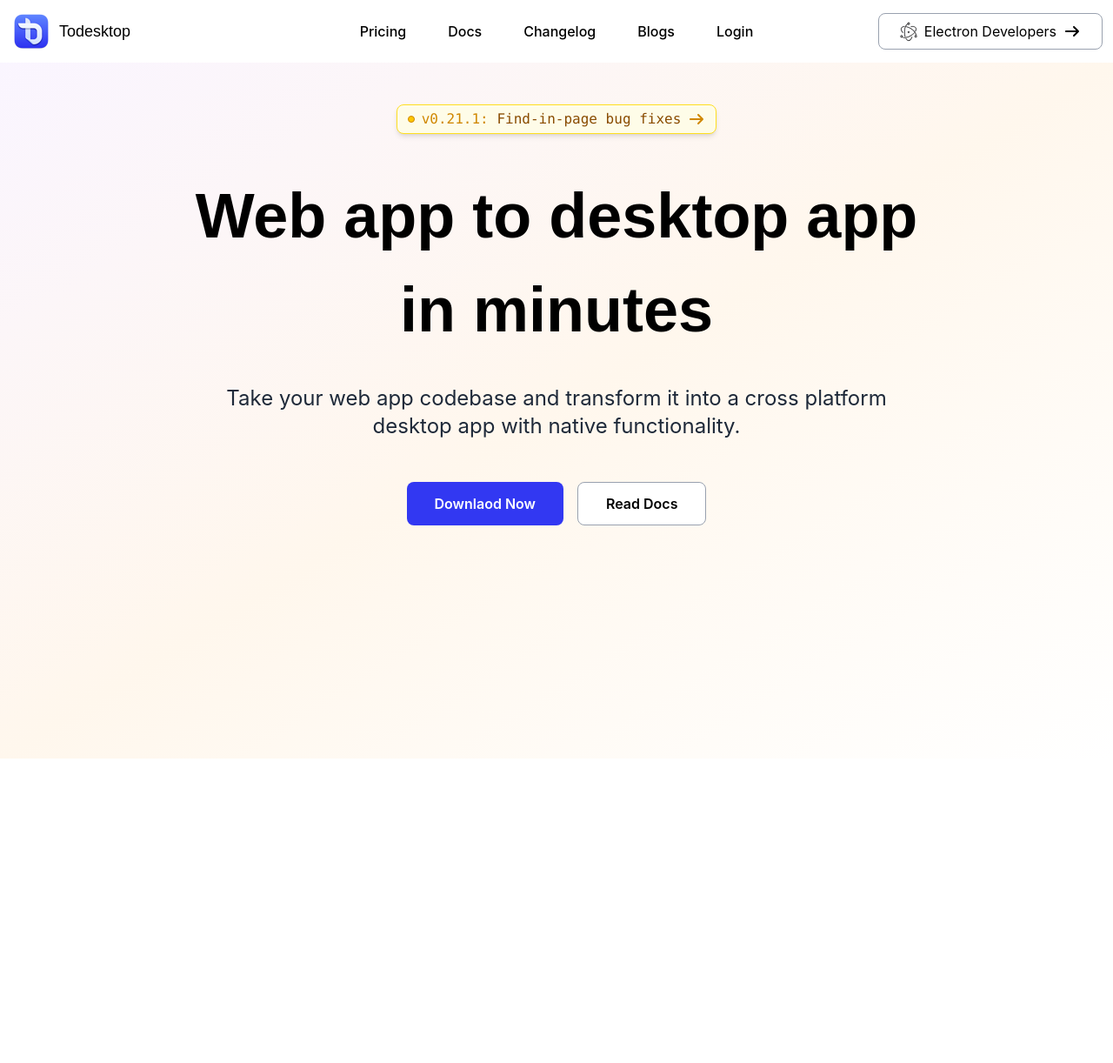
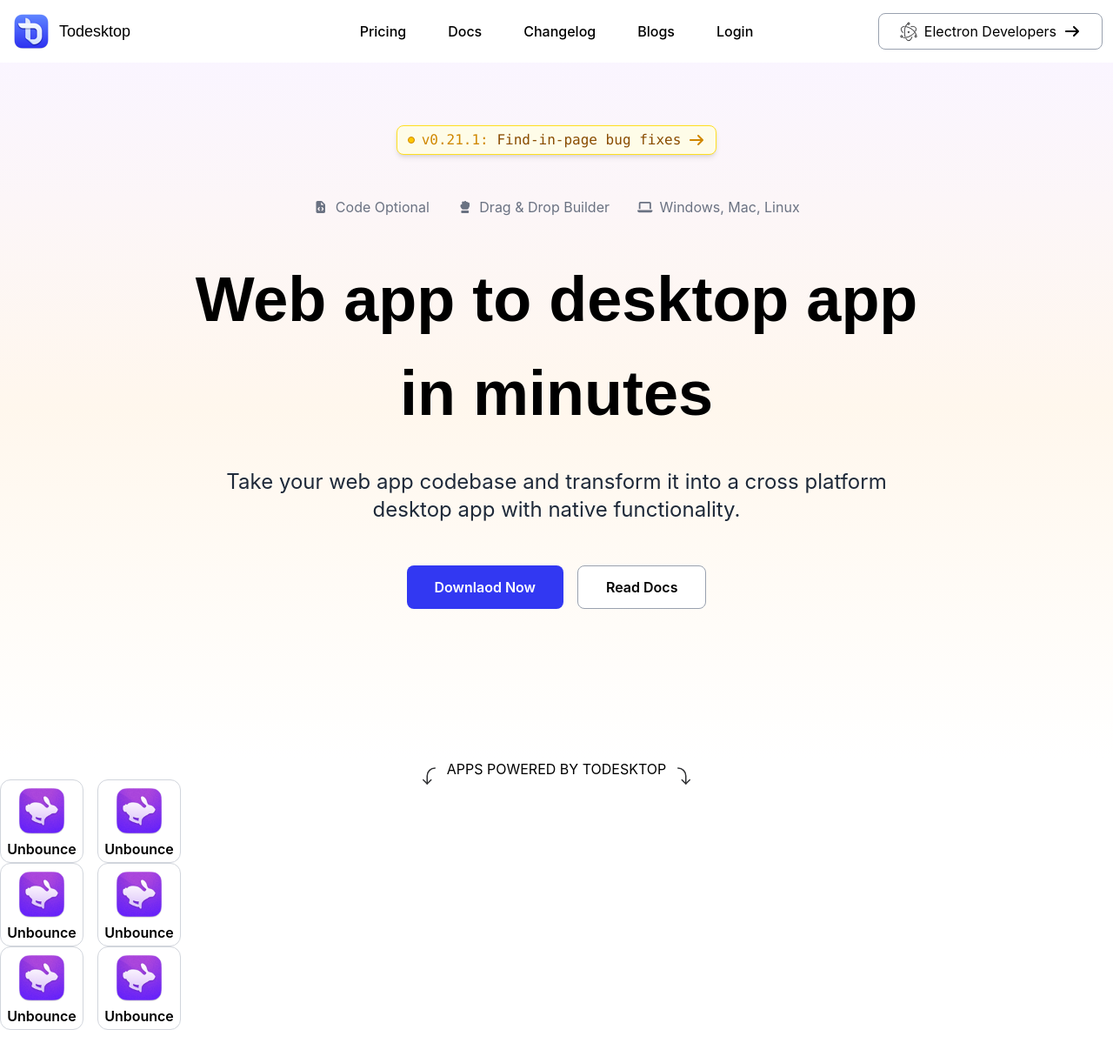
Before and after one commit to rajks18/buildtreasure, a React (Vite) app: page / in a window 1280 px wide. Shown: the top 1222 px of the page at 87% size. Before the commit the page ends 872 px from the top, so only its background shows below. Built offline with nearby package versions, Linux system fonts and the light colour scheme.

Commit message:
Update HeroComp.jsx

```diff
--- a/src/components/HeroComp.jsx
+++ b/src/components/HeroComp.jsx
@@ -1,19 +1,36 @@
-import { faArrowRight } from '@fortawesome/free-solid-svg-icons'
+import { faArrowRight, faFileCode, faHandBackFist, faLaptop } from '@fortawesome/free-solid-svg-icons'
 import { FontAwesomeIcon } from '@fortawesome/react-fontawesome'
+import asset2 from "../assets/asset 2.svg"
+import asset3 from "../assets/asset 3.png";
 import React from 'react'
 
 const HeroComp = () => {
   return (
     <div>
         <main>
-            <div id="hero" className='min-h-screen bg-linear-to-br from-purple-50 via-orange-50 to-transparent'>
+            <div id="hero" className='min-h-screen bg-linear-to-b from-purple-50 via-orange-50 to-transparent'>
                 {/* from-blue-400 to-purple-600 */}
-                <div id="hero-container" className='max-w-4xl mx-auto px-6 pt-6 pb-32 flex flex-col sm:items-center sm:text-center'>
+                <div id="hero-container" className='max-w-4xl mx-auto px-6 pt-6 pb-32 flex flex-col sm:items-center sm:text-center sm:pt-12'>
                     {/* VERSION BOX */}
                     <div id="version-text" className='my-6 flex gap-2 items-center border border-yellow-300 bg-yellow-50 rounded-lg px-3 py-1 w-fit shadow-md hover:shadow-lg hover:-translate-y-1 transition group'>
                         <div className='w-2 h-2 bg-yellow-400 rounded-full border border-yellow-600'></div>
                         <p className='font-display font-mono text-yellow-600'>v0.21.1: <span className='text-yellow-800'>Find-in-page bug fixes</span></p>
                         <FontAwesomeIcon icon={faArrowRight} className='text-yellow-600 group-hover:translate-x-1 transition duration-300' />
+                    </div>
+
+                    <div id="hero-features" className='hidden sm:flex gap-8 my-6'>
+                        <div className='flex justify-center items-center gap-2 text-gray-500'>
+                            <FontAwesomeIcon icon={faFileCode} className='text-sm'/>
+                            <p>Code Optional</p>
+                        </div>
+                        <div className='flex justify-center items-center gap-2 text-gray-500'>
+                            <FontAwesomeIcon icon={faHandBackFist} className='text-sm'/>
+                            <p>Drag & Drop Builder</p>
+                        </div>
+                        <div className='flex justify-center items-center gap-2 text-gray-500'>
+                            <FontAwesomeIcon icon={faLaptop} className='text-sm'/>
+                            <p>Windows, Mac, Linux</p>
+                        </div>
                     </div>
 
                     <h1 className='text-4xl font-semibold leading-snug mt-4 sm:text-7xl sm:leading-normal'>Web app to desktop app in minutes</h1>
@@ -25,6 +42,48 @@
                 </div>
 
             </div>
+
+            <div id="companies-container">
+                <div id='companies-title' className='flex justify-center gap-2 '>
+                <img className='translate-y-2' src={asset2} alt=""/>
+                <span>APPS POWERED BY TODESKTOP</span>
+                <img className='translate-y-2 -scale-x-100' src={asset2} alt=""/>
+            </div>
+            <div id="companies-lines-group" className='flex flex-col'>
+                <div id="line1" className='flex gap-4 w-screen'>
+                    <div className='flex flex-col min-w-24 min-h-24 items-center justify-center rounded-xl border border-gray-300'>
+                        <img className='h-12 w-12 md:h-16 md:w-16' src={asset3} alt="" />
+                        <span className='text-[12px] md:text-[16px] font-semibold'>Unbounce</span>
+                    </div>
+                    <div className='flex flex-col min-w-24 min-h-24 items-center justify-center rounded-xl border border-gray-300'>
+                        <img className='h-12 w-12 md:h-16 md:w-16' src={asset3} alt="" />
+                        <span className='text-[12px] md:text-[16px] font-semibold'>Unbounce</span>
+                    </div>
+                </div>
+                <div id="line1" className='flex gap-4 w-screen'>
+                    <div className='flex flex-col min-w-24 min-h-24 items-center justify-center rounded-xl border border-gray-300'>
+                        <img className='h-12 w-12 md:h-16 md:w-16' src={asset3} alt="" />
+                        <span className='text-[12px] md:text-[16px] font-semibold'>Unbounce</span>
+                    </div>
+                    <div className='flex flex-col min-w-24 min-h-24 items-center justify-center rounded-xl border border-gray-300'>
+                        <img className='h-12 w-12 md:h-16 md:w-16' src={asset3} alt="" />
+                        <span className='text-[12px] md:text-[16px] font-semibold'>Unbounce</span>
+                    </div>
+                </div>
+                <div id="line1" className='flex gap-4 w-screen'>
+                    <div className='flex flex-col min-w-24 min-h-24 items-center justify-center rounded-xl border border-gray-300'>
+                        <img className='h-12 w-12 md:h-16 md:w-16' src={asset3} alt="" />
+                        <span className='text-[12px] md:text-[16px] font-semibold'>Unbounce</span>
+                    </div>
+                    <div className='flex flex-col min-w-24 min-h-24 items-center justify-center rounded-xl border border-gray-300'>
+                        <img className='h-12 w-12 md:h-16 md:w-16' src={asset3} alt="" />
+                        <span className='text-[12px] md:text-[16px] font-semibold'>Unbounce</span>
+                    </div>
+                </div>
+            </div>
+            </div>
+
+            <div className='h-250'></div>
         </main>
     </div>
   )
```
